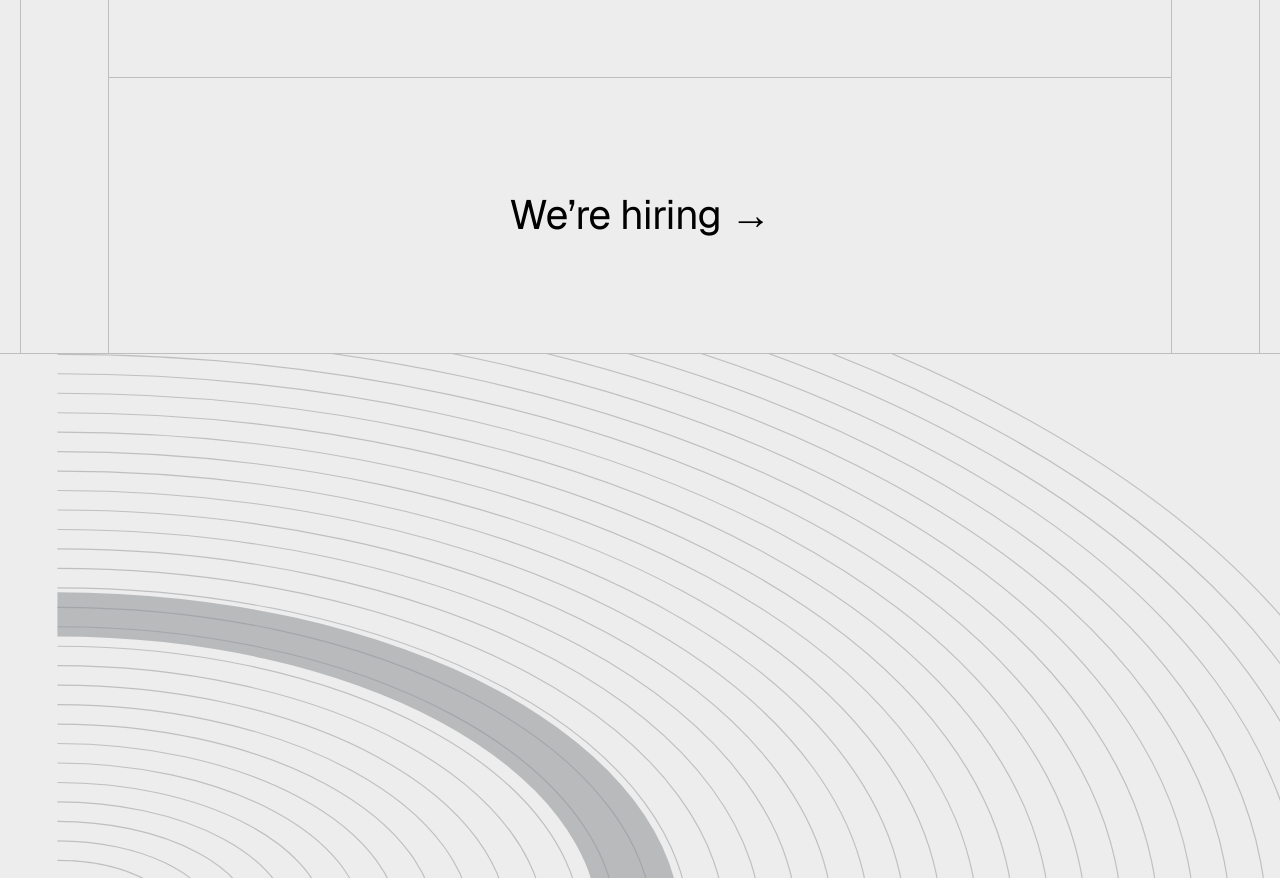
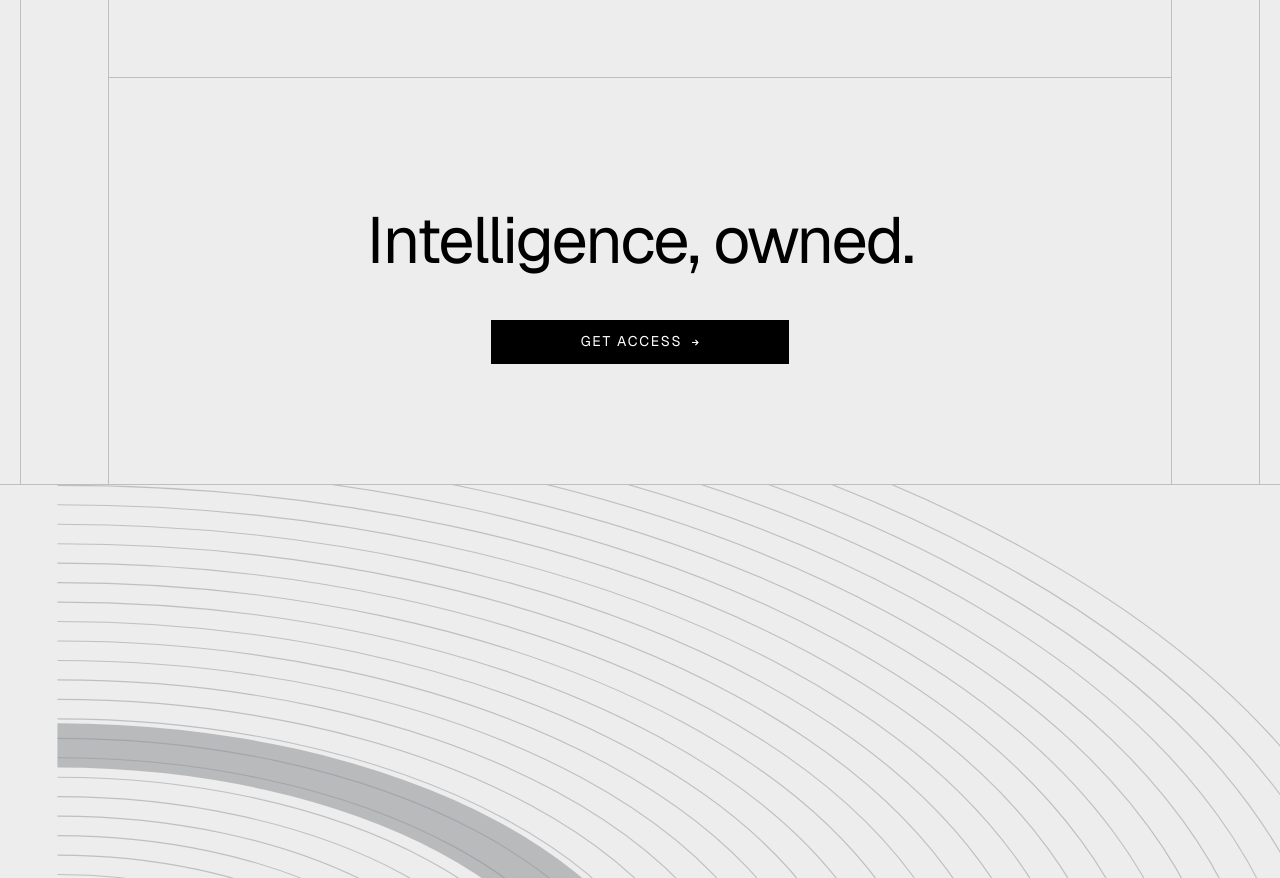
Before and after one commit to emilodman1-prog/sequenceai.co, a plain HTML site: page index.html in a window 1280 px wide. Shown: the part 4184-5062 px from the top of the page. Drawn offline with nearby package versions, Linux system fonts and the light colour scheme.

Commit message:
End the page on Intelligence, owned. with Get Access
Co-Authored-By: Claude Opus 5.5 <noreply@anthropic.com>

```diff
--- a/css/styles.css
+++ b/css/styles.css
@@ -1166,6 +1166,18 @@ ul {
   border-bottom: 0;
 }
 
+/* The page's last word: one line and the one action under it. */
+.band--closing {
+  flex-direction: column;
+  gap: 36px;
+  padding: 120px 20px;
+}
+
+.band--closing p {
+  margin: 0;
+  text-wrap: balance;
+}
+
 .band > span {
   width: 276px;
   transition: color 0.15s;
--- a/index.html
+++ b/index.html
@@ -23,7 +23,7 @@
   <link rel="preconnect" href="https://fonts.googleapis.com">
   <link rel="preconnect" href="https://fonts.gstatic.com" crossorigin>
   <link href="https://fonts.googleapis.com/css2?family=Geist:wght@400;500;700&display=swap" rel="stylesheet">
-  <link rel="stylesheet" href="css/styles.css?v=35">
+  <link rel="stylesheet" href="css/styles.css?v=36">
 </head>
 <body class="has-announce" data-hero="dark">
   <a class="skip" href="#main">Skip to content</a>
@@ -253,9 +253,10 @@
           </div>
         </section>
 
-        <a class="band" href="join.html">
-          <span class="t-h4 lg-h3">We’re hiring <span class="arrow" aria-hidden="true">→</span></span>
-        </a>
+        <div class="band band--closing">
+          <p class="t-h3 lg-h1">Intelligence, owned.</p>
+          <button class="btn btn--cta" type="button" data-open-access>Get Access <svg viewBox="0 0 7 7" fill="none" aria-hidden="true"><path d="M0 3.5h6M3.4.9 6 3.5 3.4 6.1" stroke="currentColor" stroke-width="1.1"/></svg></button>
+        </div>
       </div>
 
       <div class="rail" aria-hidden="true"></div>
```
Also changed, not shown: 404.html (+1 -1 lines), join.html (+1 -1 lines), privacy.html (+1 -1 lines).
